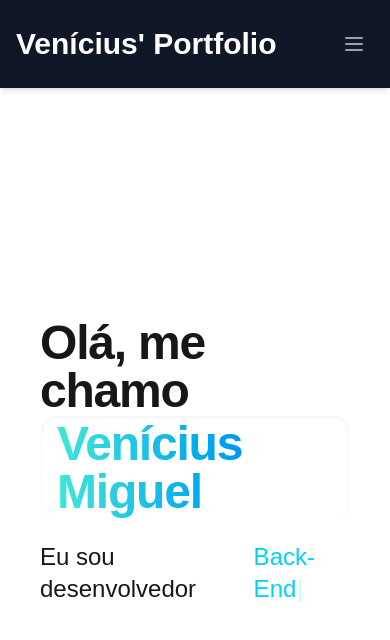
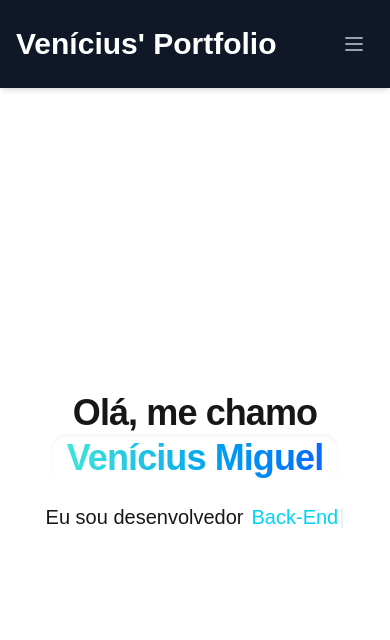
Before and after one commit to venicius8/portfolio, a Next.js app: page / in a window 390 px wide. Shown: the top 640 px of the page. Built offline with nearby package versions, Linux system fonts and the light colour scheme.

Commit message:
style(Home): make elements of first section more responsive

```diff
--- a/src/app/page.tsx
+++ b/src/app/page.tsx
@@ -13,9 +13,9 @@ export default function Home() {
   const { t, tProjects } = useLanguage();
 
   return (
-    <main className="flex min-h-full flex-col items-center justify-between p-10">
+    <main className="flex min-h-full flex-col p-10">
       <section className="flex flex-col items-center justify-center h-screen gap-5 mb-30">
-        <h1 className="text-5xl font-extrabold tracking-tight">
+        <h1 className="text-4xl sm:text-5xl lg:text-6xl font-extrabold tracking-tight text-center">
           {t.home.title}
           <span
             className="
@@ -29,7 +29,7 @@ export default function Home() {
             Venícius Miguel
           </span>
         </h1>
-        <span className="text-2xl gap-2 flex">
+        <span className="text-xl sm:text-2xl gap-2 flex">
           {t.home.description}
           <span className="text-cyan-400 font-mono">
             <Typewriter
```
